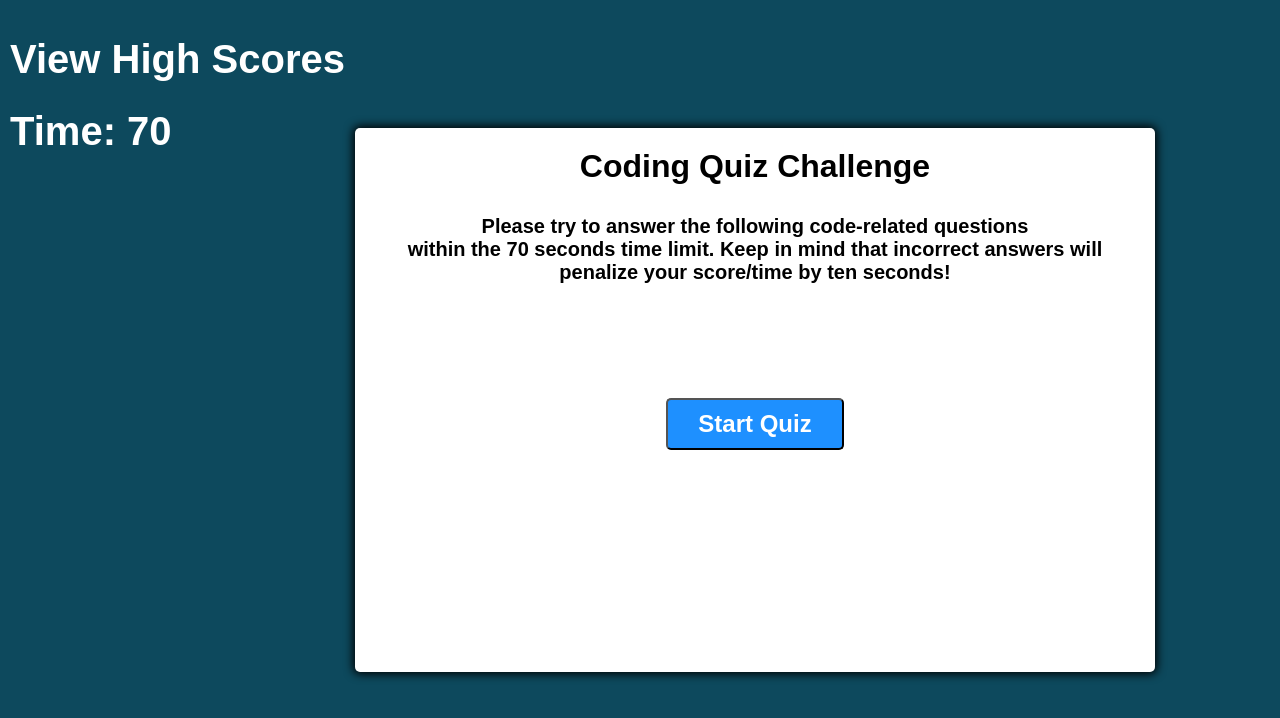
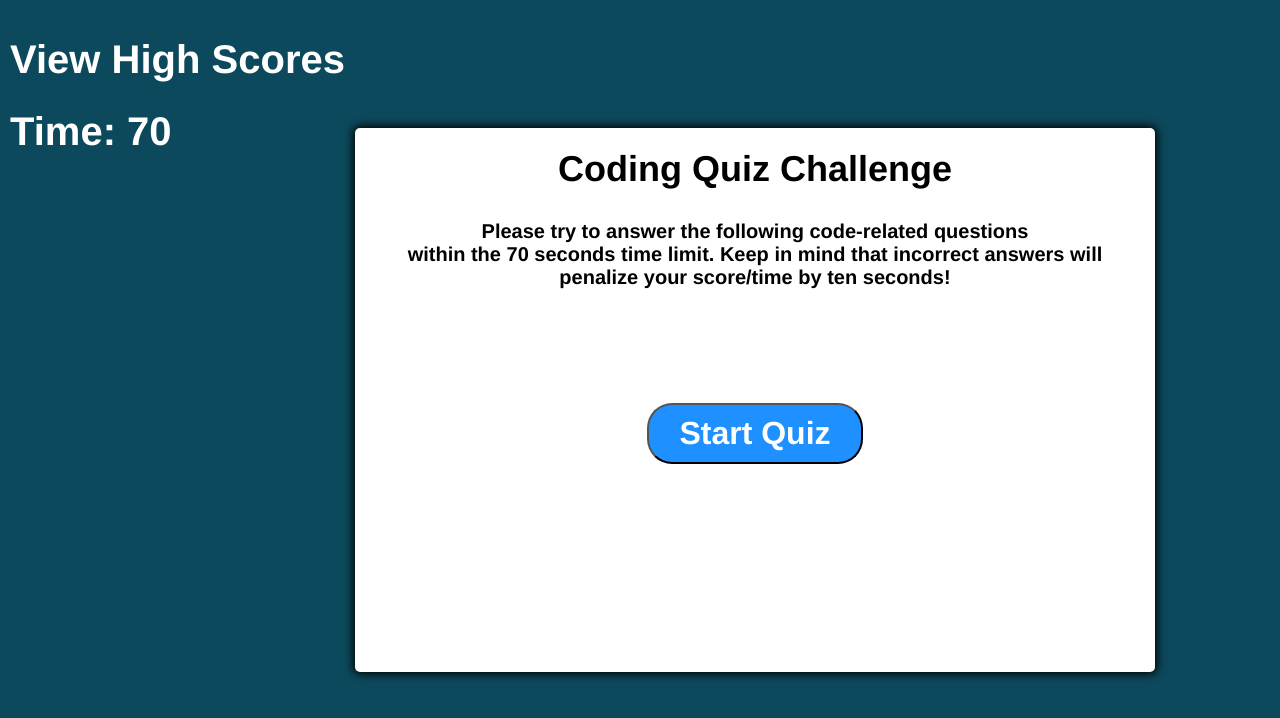
Before and after one commit to rturner1220/code-quiz, a plain HTML site: page index.html in a window 1280 px wide. Drawn offline with Linux system fonts and the light colour scheme.

Commit message:
start javascript functions

```diff
--- a/assets/css/style.css
+++ b/assets/css/style.css
@@ -1,6 +1,6 @@
 *, *::before, *::after {
     box-sizing: border-box;
-    font-family: Arial, Helvetica, sans-serif;
+    font-family: 'Franklin Gothic Medium', 'Arial Narrow', Arial, sans-serif
     }
 
     :root{
@@ -41,14 +41,14 @@ body {
 #question {
     text-align: center;
     font-weight: bold;
-    font-family: Arial, Helvetica, sans-serif;
-    font-size: 32px;
+    font-family: 'Franklin Gothic Medium', 'Arial Narrow', Arial, sans-serif;
+    font-size: 36px;
 }
 
 #quiz-content p {
     text-align: center;
     font-weight: bold;
-    font-family: Arial, Helvetica, sans-serif;
+    font-family: 'Franklin Gothic Medium', 'Arial Narrow', Arial, sans-serif;
     margin-top: 30px;
 }
 
@@ -67,17 +67,21 @@ body {
     padding: 10px 100px;
     color: white;
     outline: none;
-    font-size: 20px;
+    font-size: 1.5rem;
     font-weight: bold;
+    border-radius: 25px;
 }
 
 .btn:hover {
     border-color: black;
+    cursor: pointer;
+    box-shadow: 0px 2px 6px 0 black;
 }
 
 .quiz-btn, .continue-btn {
-    font-size: 1.5rem;
+    font-size: 2.0rem;
     padding: 10px 30px;
+    cursor: pointer;
 }
 
 .controls {
@@ -90,6 +94,7 @@ body {
     display: none;
 }
 
+
 @media screen and (max-width: 780px) {
     .choice-content {
         min-width: 40rem;
--- a/assets/js/quiz.js
+++ b/assets/js/quiz.js
@@ -1,8 +1,9 @@
 // first, starts to give function to the quiz-button
-var startQuiz
+var startButton = document.getElementById('start-btn')
+startButton.addEventListener('click', startQuiz)
 
 function startQuiz() {
-
+console.log('started')
 
 }
 
```
